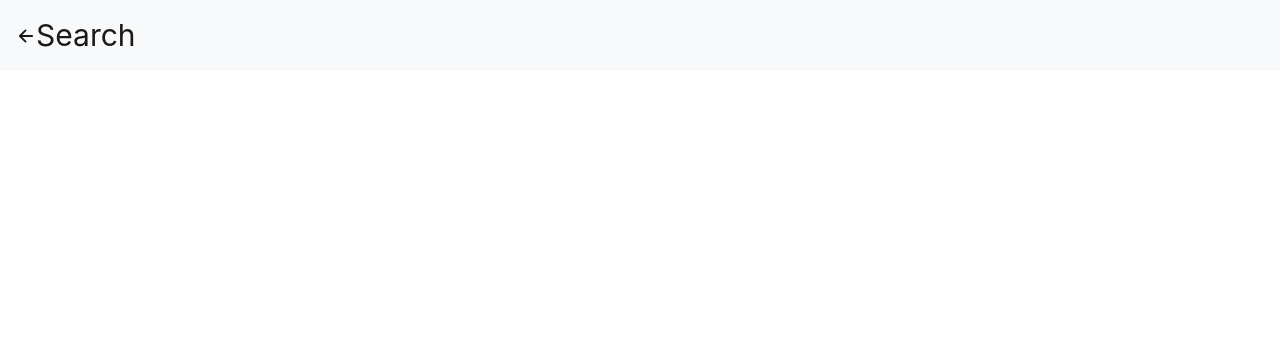
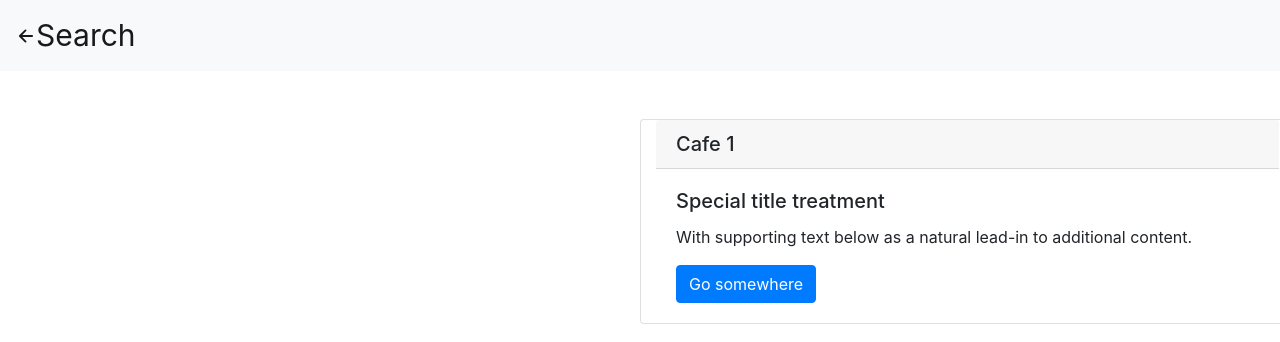
Before and after one commit to beth-roy/VirtualQ, a plain HTML site: page search_result.html in a window 1280 px wide. Drawn offline with nearby package versions, Linux system fonts and the light colour scheme.

Commit message:
search_result

```diff
--- a/search_result.html
+++ b/search_result.html
@@ -10,12 +10,27 @@
     <script src="https://cdn.jsdelivr.net/npm/bootstrap@4.3.1/dist/js/bootstrap.min.js" integrity="sha384-JjSmVgyd0p3pXB1rRibZUAYoIIy6OrQ6VrjIEaFf/nJGzIxFDsf4x0xIM+B07jRM" crossorigin="anonymous"></script>
     <script type="module" src="https://unpkg.com/ionicons@5.5.2/dist/ionicons/ionicons.esm.js"></script>
     <script nomodule src="https://unpkg.com/ionicons@5.5.2/dist/ionicons/ionicons.js"></script>
+    <script type="text/javascript" src="./logic.js"></script>
     <title>Search</title>
 </head>
 <body>
     <nav class="navbar navbar-expand-lg navbar-light bg-light">
-        <a class="navbar-brand" href="javascript:backErrandsPage();" style="font-size: 30px;"><ion-icon name="arrow-back-outline" style="font-size: 20px;"></ion-icon>Search</a>
+        <a class="navbar-brand" href="#" onclick="backErrandsPage()" style="font-size: 30px;"><ion-icon name="arrow-back-outline" style="font-size: 20px;"></ion-icon>Search</a>
+    </nav>
+    <br><br>
+    <div class="row">
+        <div class="col-6">
+            <img src="" alt="">
+        </div>
 
-      </nav>
+        <div class="col-6 card">
+            <h5 class="card-header">Cafe 1</h5>
+            <div class="card-body">
+                <h5 class="card-title">Special title treatment</h5>
+                <p class="card-text">With supporting text below as a natural lead-in to additional content.</p>
+                <a href="#" class="btn btn-primary">Go somewhere</a>
+            </div>
+        </div>
+    </div>
 </body>
 </html>
```
